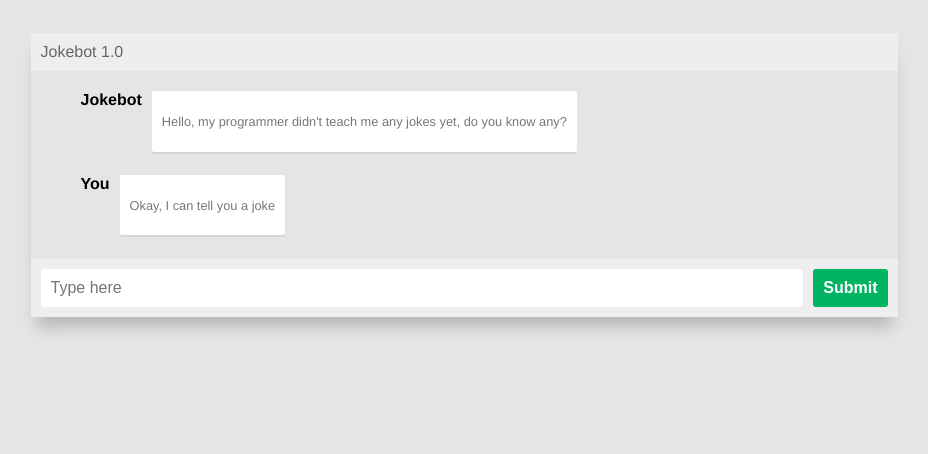
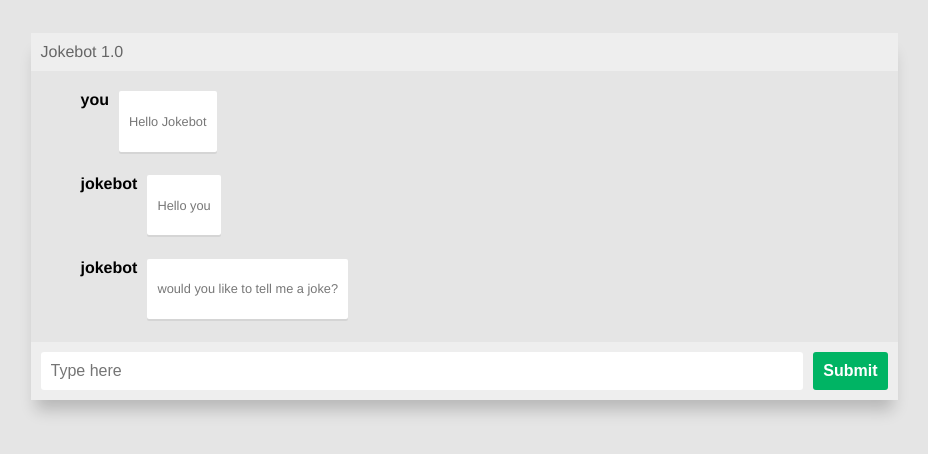
Before and after one commit to tjaey/webApp_jokebot, a Django app: page /jokebot/ in a window 1280 px wide. Shown: the top 454 px of the page, without its empty margins (176-1104 px from the left). Run offline with Django 3.2, Linux system fonts and the light colour scheme; data comes from the database, SQL or seed files in the repository; both versions use the stored data as it was after the commit.

Commit message:
Display all current messages in db in jokebot chat

```diff
--- a/jokebot/templates/jokebot/index.html
+++ b/jokebot/templates/jokebot/index.html
@@ -14,14 +14,14 @@
             </div>
             <div>
                 <ol class="chat">
+                {% if message_list %}
+                    {% for message in message_list %}
                     <li class="msgbox">
-    <div class="nametag">Jokebot</div>
-    <div class="msg"><p>Hello, my programmer didn't teach me any jokes yet, do you know any?</p></div>
+                        <div class="nametag">{{ message.message_nametag }}</div>
+                        <div class="msg"><p>{{ message.message_text }}</p></div>
                     </li>
-  <li class="msgbox">
-    <div class="nametag">You</div>
-    <div class="msg"><p>Okay, I can tell you a joke</p></div>
-   </li>
+                    {% endfor %}
+                {% endif %}
                 </ol>
             </div>
             <form class="response">
--- a/jokebot/views.py
+++ b/jokebot/views.py
@@ -4,4 +4,6 @@ from django.http import HttpResponse
 from .models import Message
 
 def index(request):
-	return render(request, 'jokebot/index.html')
+	message_list = Message.objects.order_by('message_date')
+	context = {'message_list': message_list}
+	return render(request, 'jokebot/index.html', context)
```
Also changed, not shown: db.sqlite3. Lines whose indentation alone changed are shown as unchanged.
